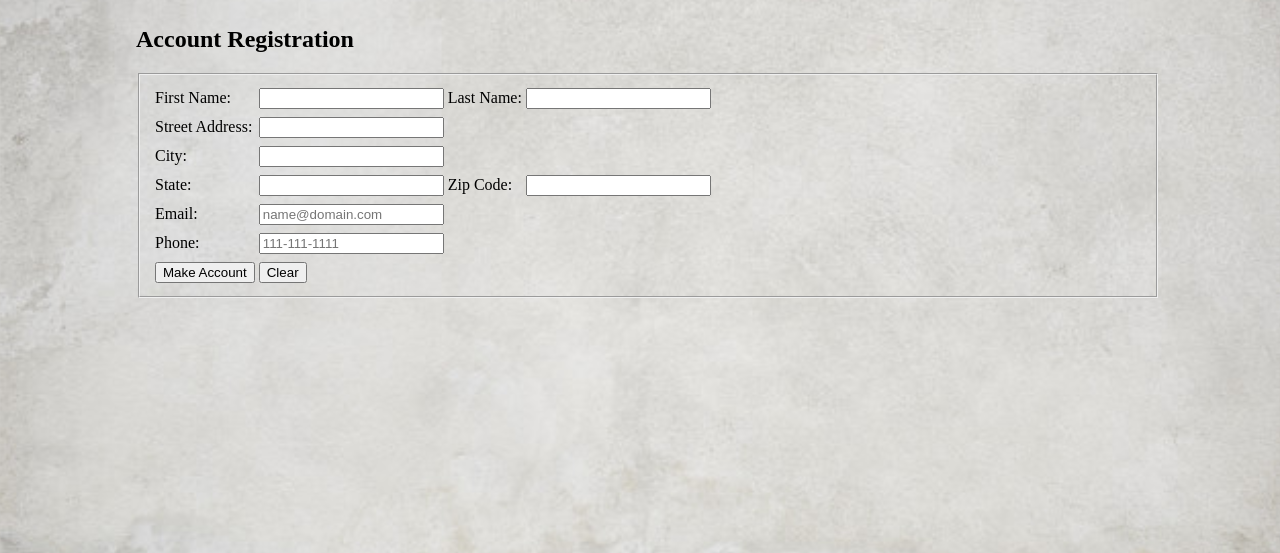
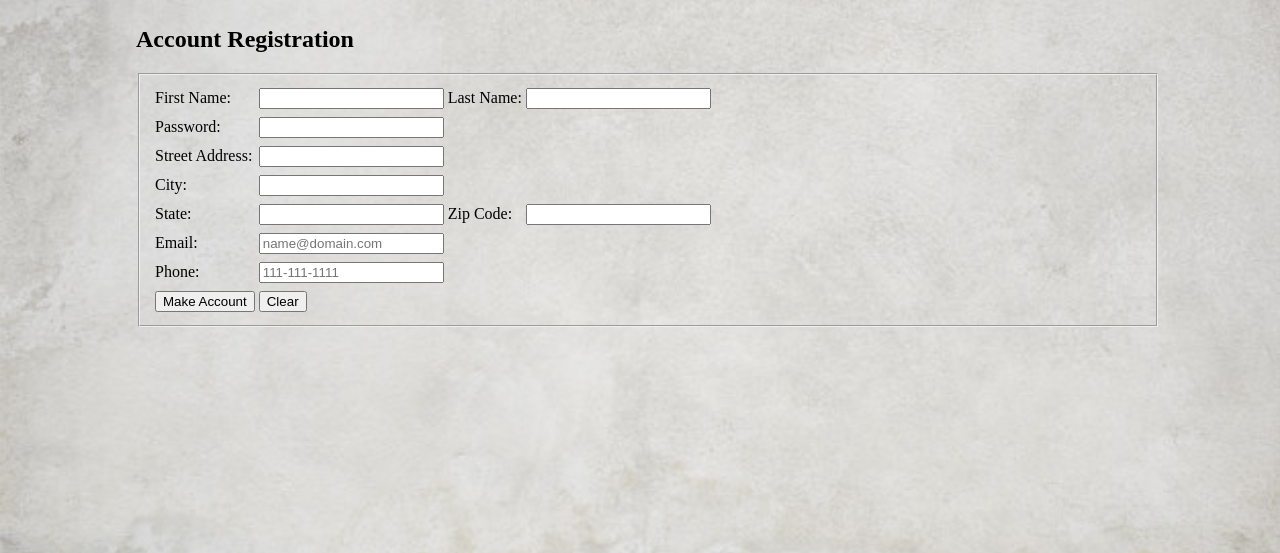
Before and after one commit to Sam25M/CenturyCSCI2006Project, a PHP site: page /accountReg.php in a window 1280 px wide. Shown: the part 129-682 px from the top of the page. Run offline with PHP 8.4, Linux system fonts and the light colour scheme.

Commit message:
Add files via upload

```diff
--- a/accountReg.php
+++ b/accountReg.php
@@ -1,3 +1,6 @@
+<?php
+	include "includes/config.inc.php";
+?>
 <!DOCTYPE html>
 <html lang="en">
 	<head>
@@ -5,7 +8,6 @@
 		<title>Account Registration</title>
 		<link href="css/mainStyles.css" rel="stylesheet"/>
 		<script src="https://ajax.googleapis.com/ajax/libs/jquery/3.3.1/jquery.min.js"></script>
-		<script src="js/index.js" type="text/javascript"></script>
 	</head>
 	<body>
 		<?php include "includes/header.inc.php";?>
@@ -24,6 +26,10 @@
 									<td><input type="text" name="firstname" required></td>
 									<td>Last Name:</td>
 									<td><input type="text" name="lastname" required></td>
+								</tr>
+								<tr>
+									<td>Password:</td>
+									<td><input type="password" name="password" required></td>
 								</tr>
 								<tr>
 									<td>Street Address:</td>
```
